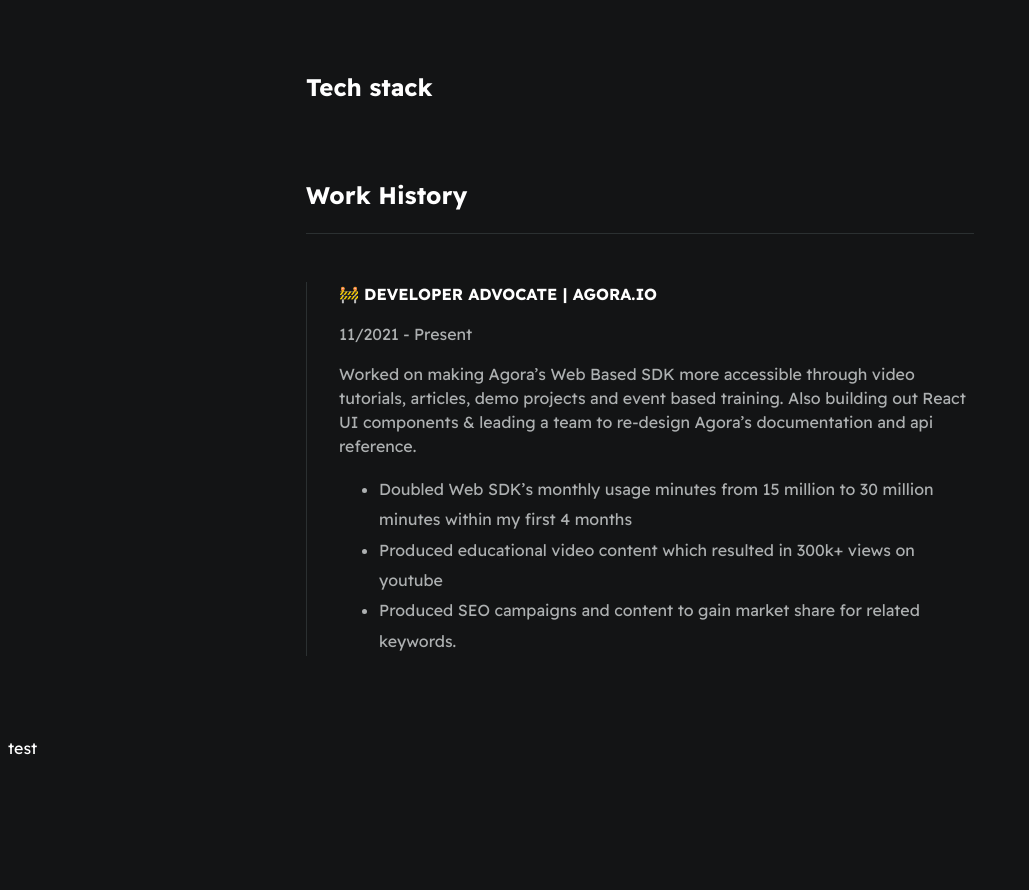
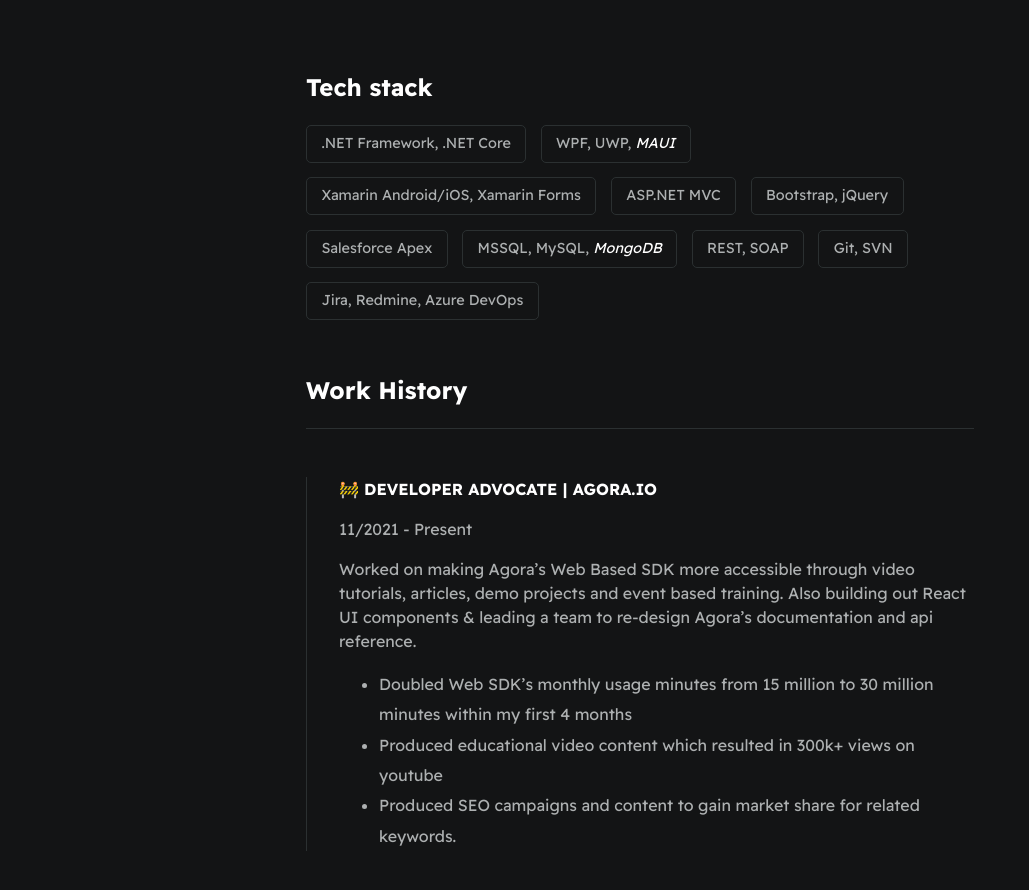
Before and after one commit to nelsoncmartinsf/curriculumvitae, a plain HTML site: page index.html in a window 1280 px wide. Shown: the part 392-1282 px from the top of the page, without its empty margins (0-1029 px from the left). Before the commit the page ends 1160 px from the top, so only its background shows below. Drawn offline with Linux system fonts and the light colour scheme.

Commit message:
Added tech stacks.

```diff
--- a/index.html
+++ b/index.html
@@ -40,10 +40,16 @@
             <section class="section--page">
                 <h2>Tech stack</h2>
                 <div id="wrapper--techstack__items">
-                    <!-- <div class="card--techstack"><span>Python, JavaScript, NodeJS</span></div> -->
-                    <!-- <div class="card--techstack"><span>Django, Express, Flask, FastAPI</span></div> -->
-                    <!-- <div class="card--techstack"><span>React, Next JS</span></div> -->
-                    <!-- <div class="card--techstack"><span>Postgres, MongoDB, MySQL</span></div> -->
+                    <div class="card--techstack"><span>.NET Framework, .NET Core</span></div>
+                    <div class="card--techstack"><span>WPF, UWP, <i>MAUI</i></span></div>
+                    <div class="card--techstack"><span>Xamarin Android/iOS, Xamarin Forms</span></div>
+                    <div class="card--techstack"><span>ASP.NET MVC</span></div>
+                    <div class="card--techstack"><span>Bootstrap, jQuery</span></div>
+                    <div class="card--techstack"><span>Salesforce Apex</span></div>
+                    <div class="card--techstack"><span>MSSQL, MySQL, <i>MongoDB</i></span></div>
+                    <div class="card--techstack"><span>REST, SOAP</span></div>
+                    <div class="card--techstack"><span>Git, SVN</span></div>
+                    <div class="card--techstack"><span>Jira, Redmine, Azure DevOps</span></div>
                 </div>
             </section>
 
@@ -83,7 +89,4 @@
             </section> -->
         </div>
     </body>
-    <footer>
-        test
-    </footer>
 </html>
```
